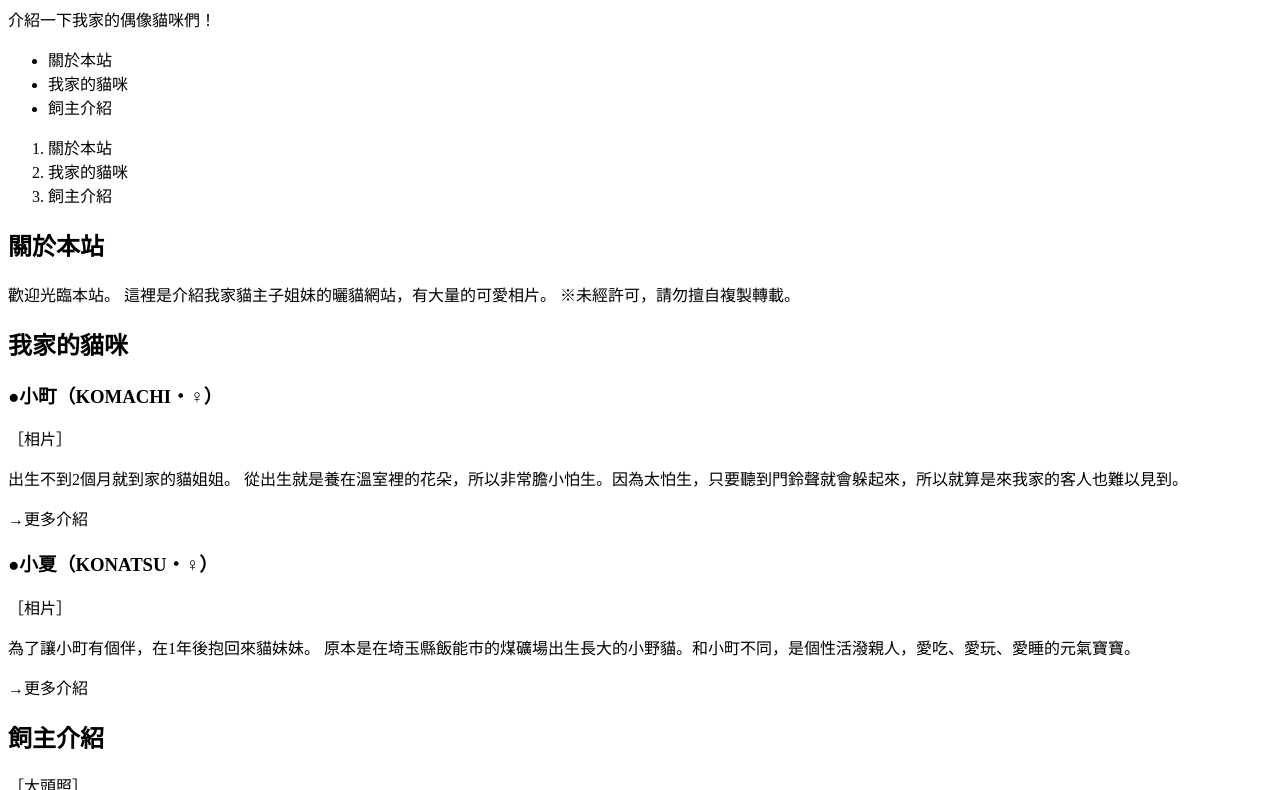
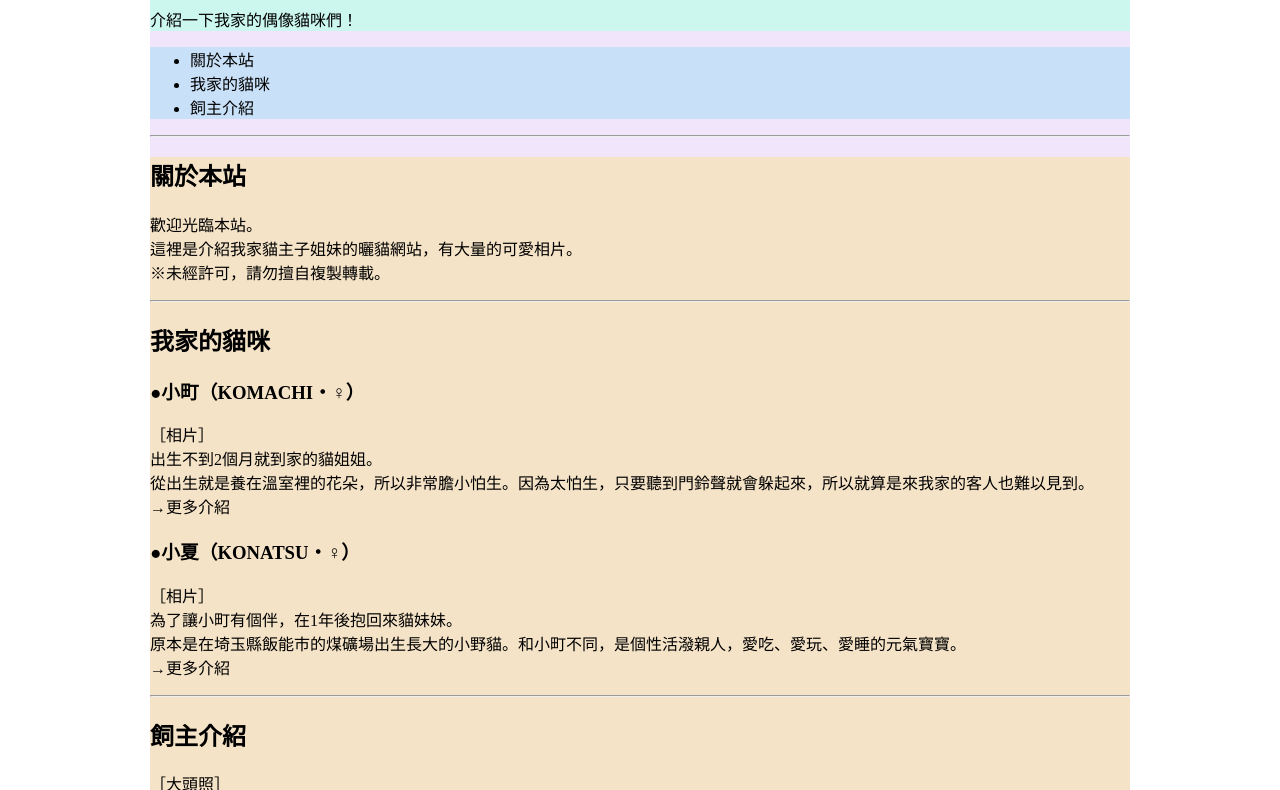
Before and after one commit to Jennyyyyyyyyyy/Jennyyyyyyyyyy, a plain HTML site: page index.html in a window 1280 px wide. Shown: the part 73-863 px from the top of the page. Drawn offline with Linux system fonts and the light colour scheme.

Commit message:
20220407

```diff
--- a/index.html
+++ b/index.html
@@ -4,52 +4,66 @@
     <meta charset="UTF-8">
     <meta http-equiv="X-UA-Compatible" content="IE=edge">
     <meta name="viewport" content="width=device-width, initial-scale=1.0">
-    <title>110111215 林孝臻</title>
+    <title>110111215 </title>
     <link rel="shortcut icon" href="img/avatar.png" type="image/x-icon">
+    <style>
+        #container{
+            margin:0 auto;
+            width: 980px;
+            background-color: rgb(240, 229, 250);
+        }
+        header{background-color: rgb(203, 247, 238);}
+        nav{background-color: rgb(201, 225, 248);}
+        main{background-color: rgb(245, 227, 199);}
+        footer{background-color: rgb(146, 123, 151);}
+    </style>
 </head>
 <body>
+    <div id="container">
+        <header>
             <h1>KOMA-NATSU Web</h1>
             <p>介紹一下我家的偶像貓咪們！</p>
+        </header>
+        <nav>
             <ul>
                 <li>關於本站</li>
                 <li>我家的貓咪</li>
                 <li>飼主介紹</li>
             </ul>
-    <ol>
-        <li>關於本站</li>
-        <li>我家的貓咪</li>
-        <li>飼主介紹</li>
-    </ol>
-
+        </nav>
+        <hr>
+        <main>
             <h2>關於本站</h2>
-    <p>歡迎光臨本站。
-        這裡是介紹我家貓主子姐妹的曬貓網站，有大量的可愛相片。
-        ※未經許可，請勿擅自複製轉載。<p>
-
+            <p>歡迎光臨本站。<br>
+                這裡是介紹我家貓主子姐妹的曬貓網站，有大量的可愛相片。<br>
+                ※未經許可，請勿擅自複製轉載。</p>
+                <hr>
             <h2>我家的貓咪</h2>
-
             <h3>●小町（KOMACHI・♀）</h3>
-    ［相片］
-    <p>出生不到2個月就到家的貓姐姐。
-        從出生就是養在溫室裡的花朵，所以非常膽小怕生。因為太怕生，只要聽到門鈴聲就會躲起來，所以就算是來我家的客人也難以見到。</p>
-    <p>→更多介紹</p>
-
+            <p>［相片］<br>
+                出生不到2個月就到家的貓姐姐。<br>
+                從出生就是養在溫室裡的花朵，所以非常膽小怕生。因為太怕生，只要聽到門鈴聲就會躲起來，所以就算是來我家的客人也難以見到。<br>
+                →更多介紹</p>
             <h3>●小夏（KONATSU・♀）</h3>
-    ［相片］
-    <p>為了讓小町有個伴，在1年後抱回來貓妹妹。
-        原本是在埼玉縣飯能市的煤礦場出生長大的小野貓。和小町不同，是個性活潑親人，愛吃、愛玩、愛睡的元氣寶寶。</p>
-    <p>→更多介紹</p>
-
+            <p>［相片］<br>
+                為了讓小町有個伴，在1年後抱回來貓妹妹。<br>
+                原本是在埼玉縣飯能市的煤礦場出生長大的小野貓。和小町不同，是個性活潑親人，愛吃、愛玩、愛睡的元氣寶寶。<br>
+                →更多介紹</p>
+            <hr>
             <h2>飼主介紹</h2>
-    ［大頭照］
-
+            <p>［大頭照］</p>
             <dl>
                 <dt>暱稱 ：</dt><dd>roka404</dd>
                 <dt>職業 ：</dt><dd>Web相關工作的SOHO族</dd>
                 <dt>mail ：</dt><dd>info@roka404.main.jp</dd>
-        <dt>Web ：</dt><dd>http://roka404.main.jp/blog/</dd>
+                <dt>Web ：</dt><dd>http://roka404.main.jp/blog/
+</dd>
+            </dl>
+        </main>
+        <footer>
+            <p>Copyright © KOMA-NATSU Web All Rights Reserved.</p>
+        </footer>
+    </div>
 
-        <p>Copyright © KOMA-NATSU Web All Rights Reserved.</p>
-    </dl>
 </body>
 </html>
```
Lines whose indentation alone changed are shown as unchanged.
